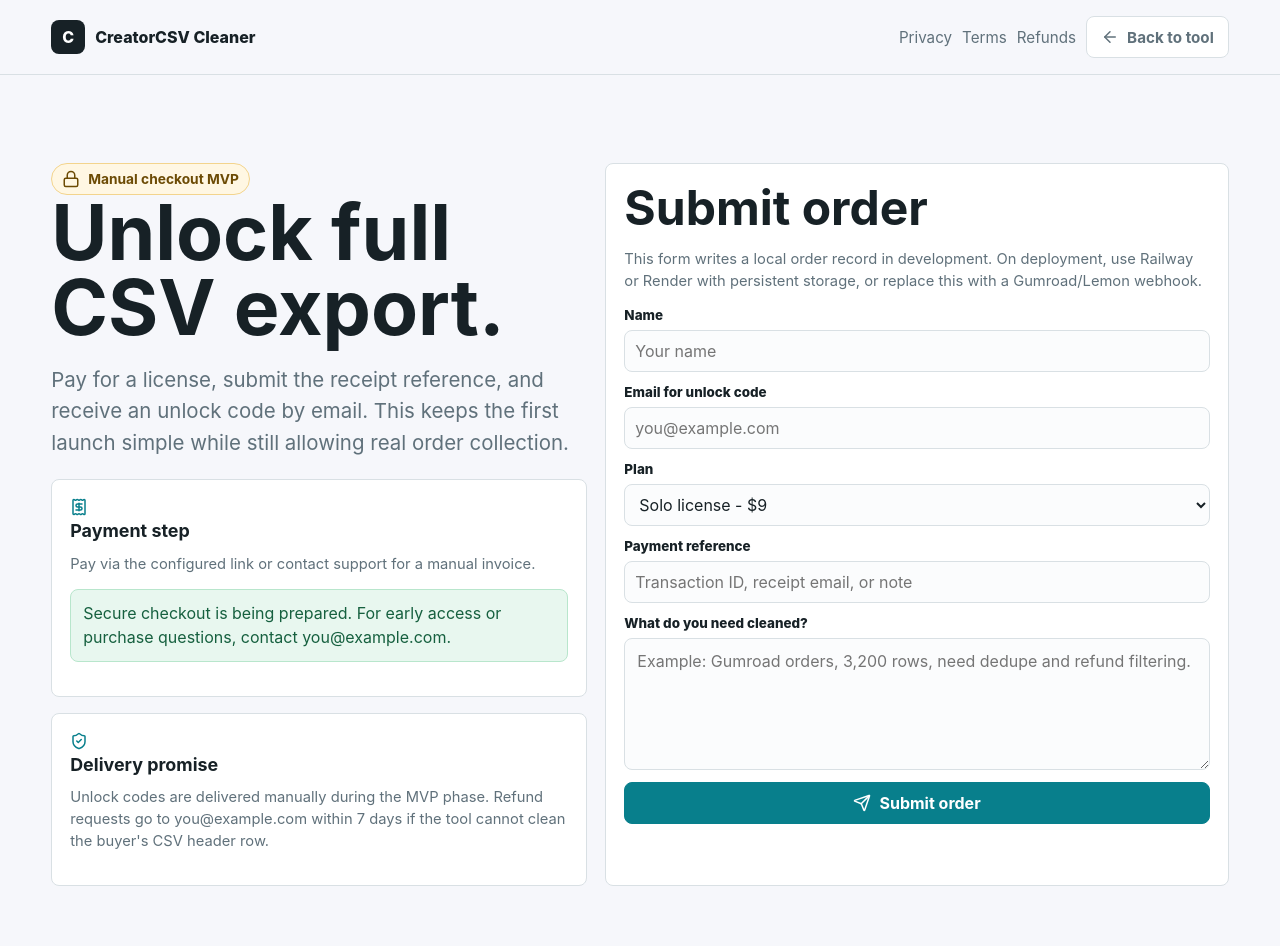
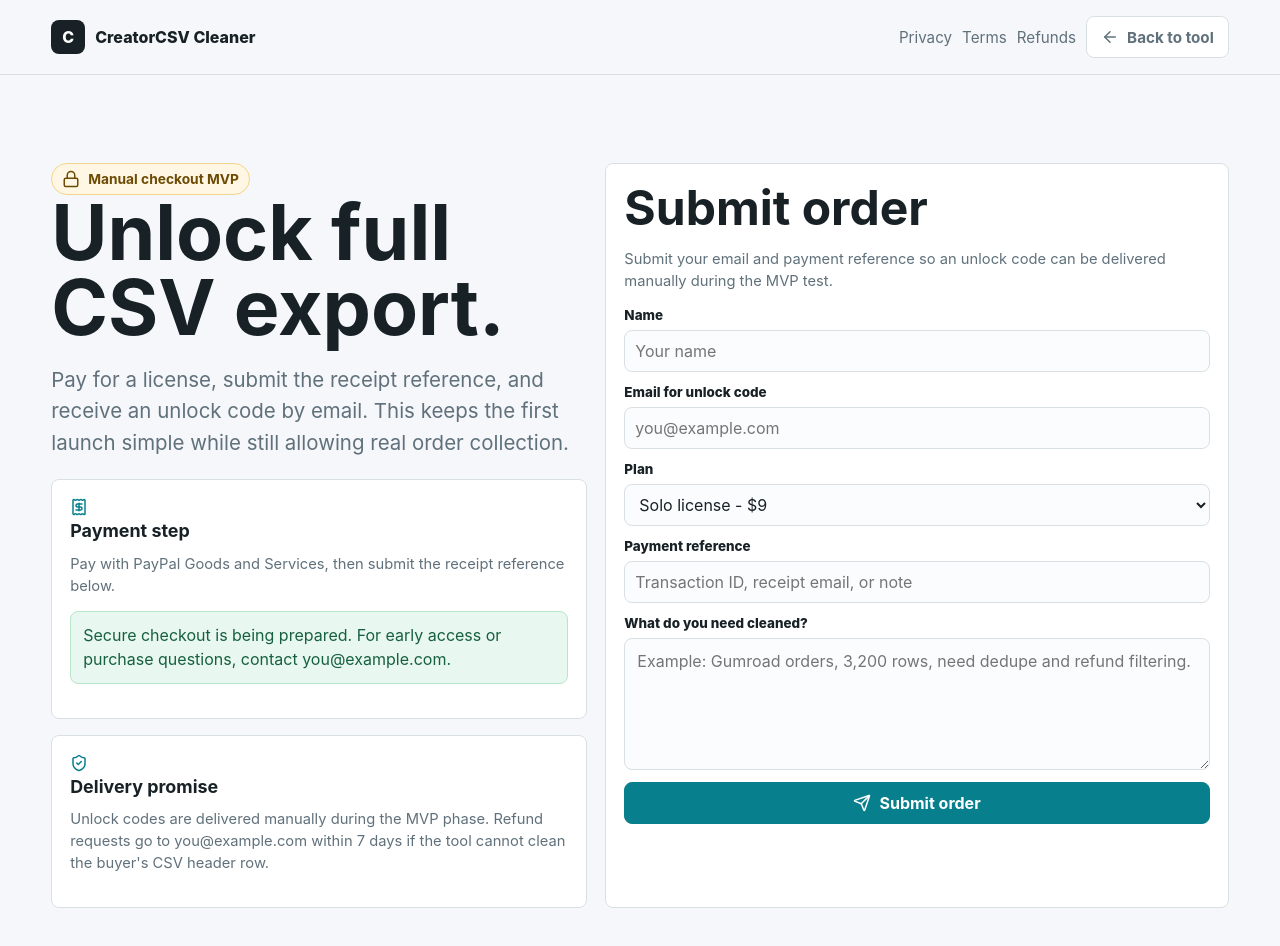
Before and after one commit to zhutiancheng9870/-, a Next.js app: page /checkout in a window 1280 px wide. Shown: the top 946 px of the page. Built offline with nearby package versions, Linux system fonts and the light colour scheme.

Commit message:
Add PayPal manual checkout fallback

```diff
--- a/app/checkout/page.tsx
+++ b/app/checkout/page.tsx
@@ -3,9 +3,10 @@ import { CheckoutForm } from "@/components/CheckoutForm";
 
 const paymentLink = process.env.NEXT_PUBLIC_PAYMENT_LINK || "";
 const supportEmail = process.env.NEXT_PUBLIC_SUPPORT_EMAIL || "you@example.com";
+const paypalEmail = process.env.NEXT_PUBLIC_PAYPAL_EMAIL || "";
 const paymentInstructions =
   process.env.NEXT_PUBLIC_PAYMENT_INSTRUCTIONS ||
-  "Use your configured Gumroad, Lemon Squeezy, Ko-fi, Stripe payment link, or pay manually and paste the receipt reference below.";
+  "Pay with PayPal Goods and Services, then submit the receipt reference below.";
 
 export default function CheckoutPage() {
   return (
@@ -48,6 +49,13 @@ export default function CheckoutPage() {
                     <ExternalLink className="icon" />
                     Open payment page
                   </a>
+                ) : paypalEmail ? (
+                  <div className="alert alert-success">
+                    <span>
+                      Send <strong>$9 USD</strong> to PayPal: <strong>{paypalEmail}</strong>. Use
+                      Goods and Services, then paste the transaction ID in the order form.
+                    </span>
+                  </div>
                 ) : (
                   <p className="alert alert-success">
                     Secure checkout is being prepared. For early access or purchase questions,
@@ -69,8 +77,8 @@ export default function CheckoutPage() {
           <div className="checkout-card">
             <h2>Submit order</h2>
             <p className="small-copy">
-              This form writes a local order record in development. On deployment, use Railway or
-              Render with persistent storage, or replace this with a Gumroad/Lemon webhook.
+              Submit your email and payment reference so an unlock code can be delivered manually
+              during the MVP test.
             </p>
             <CheckoutForm />
           </div>
```
Also changed, not shown: 2 other files (tests, documents, lock files or other folders).
